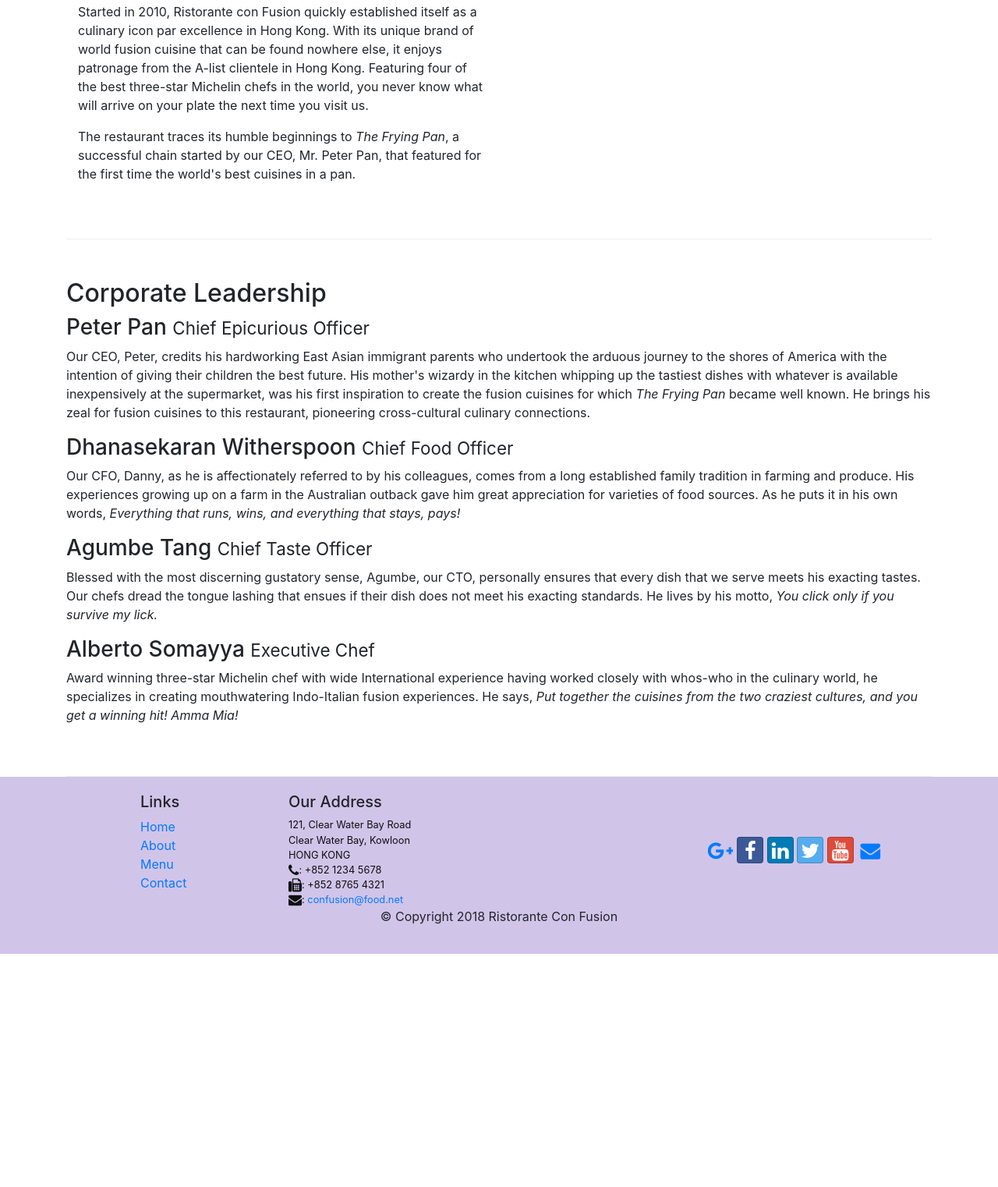
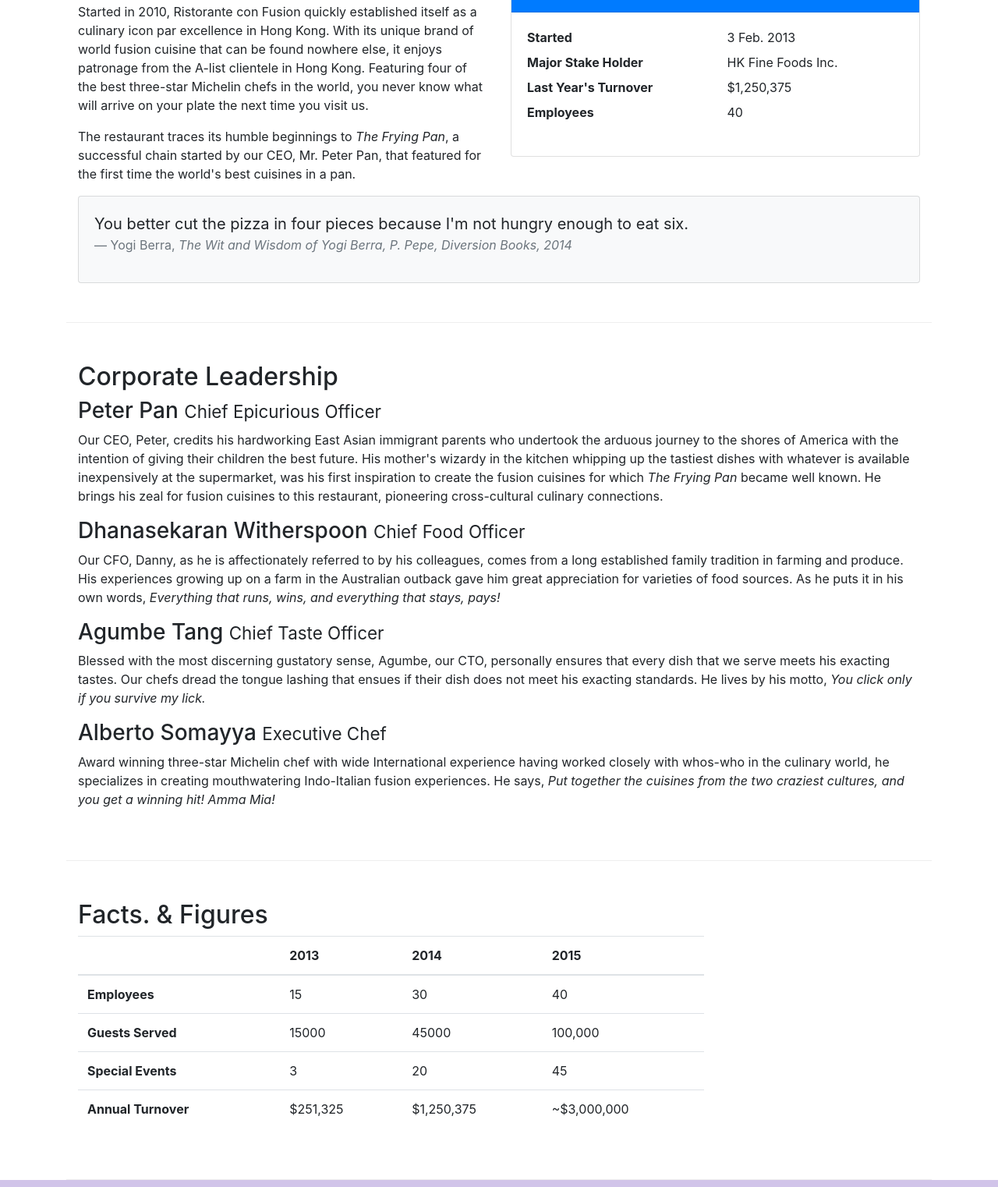
Before and after one commit to Kranthi1547/conFusion, a website: page aboutus.html in a window 1280 px wide. Shown: the part 558-2080 px from the top of the page at 78% size. Before the commit the page ends 1781 px from the top, so only its background shows below. Drawn offline with nearby package versions, Linux system fonts and the light colour scheme.

Commit message:
Tables and cards

```diff
--- a/aboutus.html
+++ b/aboutus.html
@@ -64,12 +64,40 @@
                 <p>Started in 2010, Ristorante con Fusion quickly established itself as a culinary icon par excellence in Hong Kong. With its unique brand of world fusion cuisine that can be found nowhere else, it enjoys patronage from the A-list clientele in Hong Kong.  Featuring four of the best three-star Michelin chefs in the world, you never know what will arrive on your plate the next time you visit us.</p>
                 <p>The restaurant traces its humble beginnings to <em>The Frying Pan</em>, a successful chain started by our CEO, Mr. Peter Pan, that featured for the first time the world's best cuisines in a pan.</p>
             </div>
-            <div class="col-12 col-sm">
+            <div class="col-12 col-sm-6">
+                <div class="card">
+                    <h3 class="card-header bg-primary text-white">Facts At a Glance</h3>
+                    <div class="card-body">
+                        <dl class="row">
+                            <dt class="col-6">Started</dt>
+                            <dd class="col-6">3 Feb. 2013</dd>
+                            <dt class="col-6">Major Stake Holder</dt>
+                            <dd class="col-6">HK Fine Foods Inc.</dd>
+                            <dt class="col-6">Last Year's Turnover</dt>
+                            <dd class="col-6">$1,250,375</dd>
+                            <dt class="col-6">Employees</dt>
+                            <dd class="col-6">40</dd>
+                        </dl>
+                    </div>
+                </div>
+            </div>
+
+            <div class="col-12">
+                <div class="card card-body bg-light">
+                    <blockquote class="blockquote">
+                        <p class="mb-0">You better cut the pizza in four pieces because
+                                I'm not hungry enough to eat six.</p>
+                        <footer class="blockquote-footer">Yogi Berra,
+                            <cite title="Source Title">The Wit and Wisdom of Yogi Berra,
+                            P. Pepe, Diversion Books, 2014</cite>
+                        </footer>
+                    </blockquote>
+                </div>
             </div>
         </div>
 
         <div class="row row-content">
-            <div>
+            <div class="col">
                 <h2>Corporate Leadership</h2>
                 <h3>Peter Pan <small>Chief Epicurious Officer</small></h3>
                 <p class="d-none d-sm-block">Our CEO, Peter, credits his hardworking East Asian immigrant parents who undertook the arduous journey to the shores of America with the intention of giving their children the best future. His mother's wizardy in the kitchen whipping up the tastiest dishes with whatever is available inexpensively at the supermarket, was his first inspiration to create the fusion cuisines for which <em>The Frying Pan</em> became well known. He brings his zeal for fusion cuisines to this restaurant, pioneering cross-cultural culinary connections.</p>
@@ -82,6 +110,49 @@
             </div>
        </div>
 
+       <div class="row row-content">
+            <div class="col-12 col-sm-9">
+                <h2>Facts. &amp; Figures</h2>
+                <div class="table-responsive">
+                    <table class="table table-stripped">
+                        <thead>
+                            <tr>
+                                <th>&nbsp;</th>
+                                <th>2013</th>
+                                <th>2014</th>
+                                <th>2015</th>
+                            </tr>
+                        </thead>
+                        <tbody>
+                            <tr>
+                                <th>Employees</th>
+                                <td>15</td>
+                                <td>30</td>
+                                <td>40</td>
+                            </tr>
+                            <tr>
+                                <th>Guests Served</th>
+                                <td>15000</td>
+                                <td>45000</td>
+                                <td>100,000</td>
+                            </tr>
+                            <tr>
+                                <th>Special Events</th>
+                                <td>3</td>
+                                <td>20</td>
+                                <td>45</td>
+                            </tr>
+                            <tr>
+                                <th>Annual Turnover</th>
+                                <td>$251,325</td>
+                                <td>$1,250,375</td>
+                                <td>~$3,000,000</td>
+                            </tr>
+                        </tbody>
+                    </table>
+                </div>
+            </div>
+       </div>
     </div>
 
     <footer class="footer">
@@ -127,7 +198,7 @@
     </footer>
 
     <script src="node_modules/jquery/dist/jquery.slim.min.js"></script>
-    <script src="node_modules/popper.js/dist/popper.min.js"></script>
+    <script src="node_modules/popper.js/dist/umd/popper.min.js"></script>
     <script src="node_modules/bootstrap/dist/js/bootstrap.min.js"></script>
 </body>
 
--- a/package.json
+++ b/package.json
@@ -17,6 +17,7 @@
     "bootstrap": "^4.0.0",
     "bootstrap-social": "^5.1.1",
     "font-awesome": "^4.7.0",
-    "jquery": "^3.3.1"
+    "jquery": "^3.3.1",
+    "popper.js": "^1.12.9"
   }
 }
```
Also changed, not shown: 1 other file.
